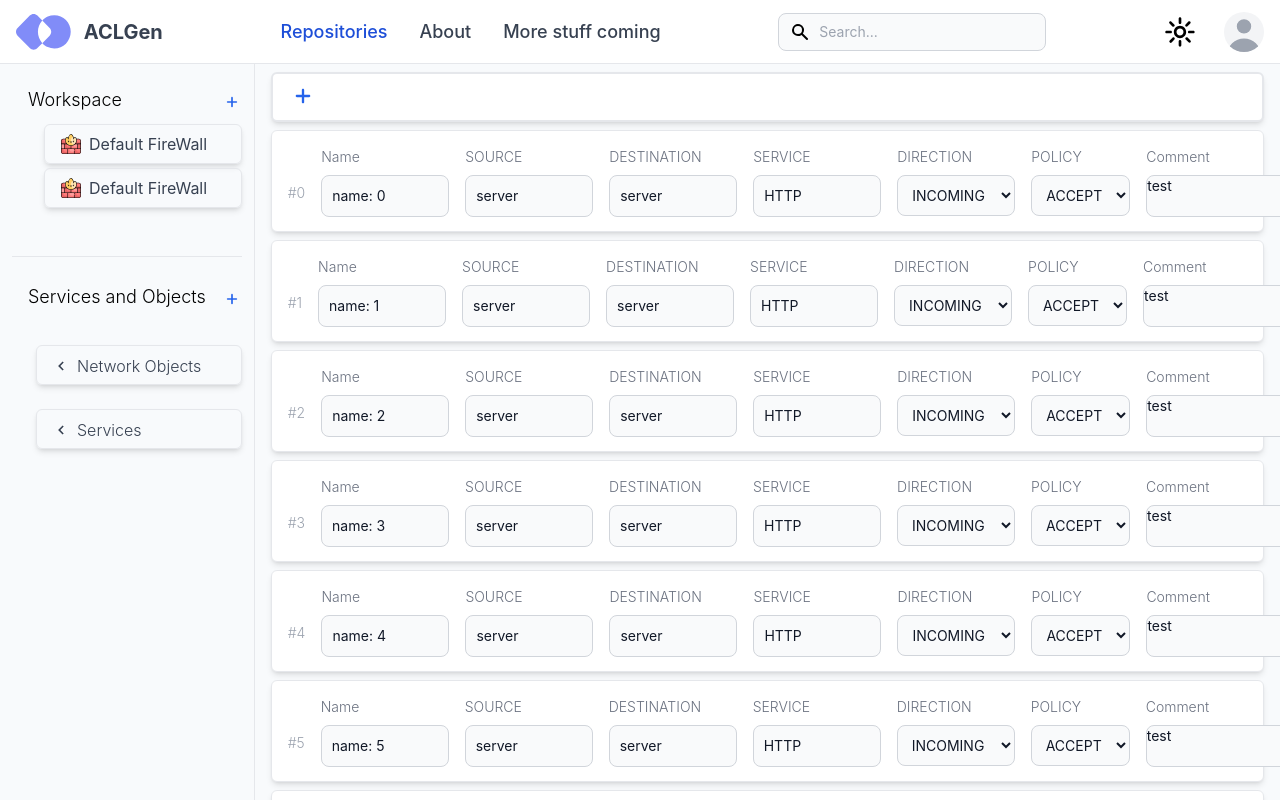
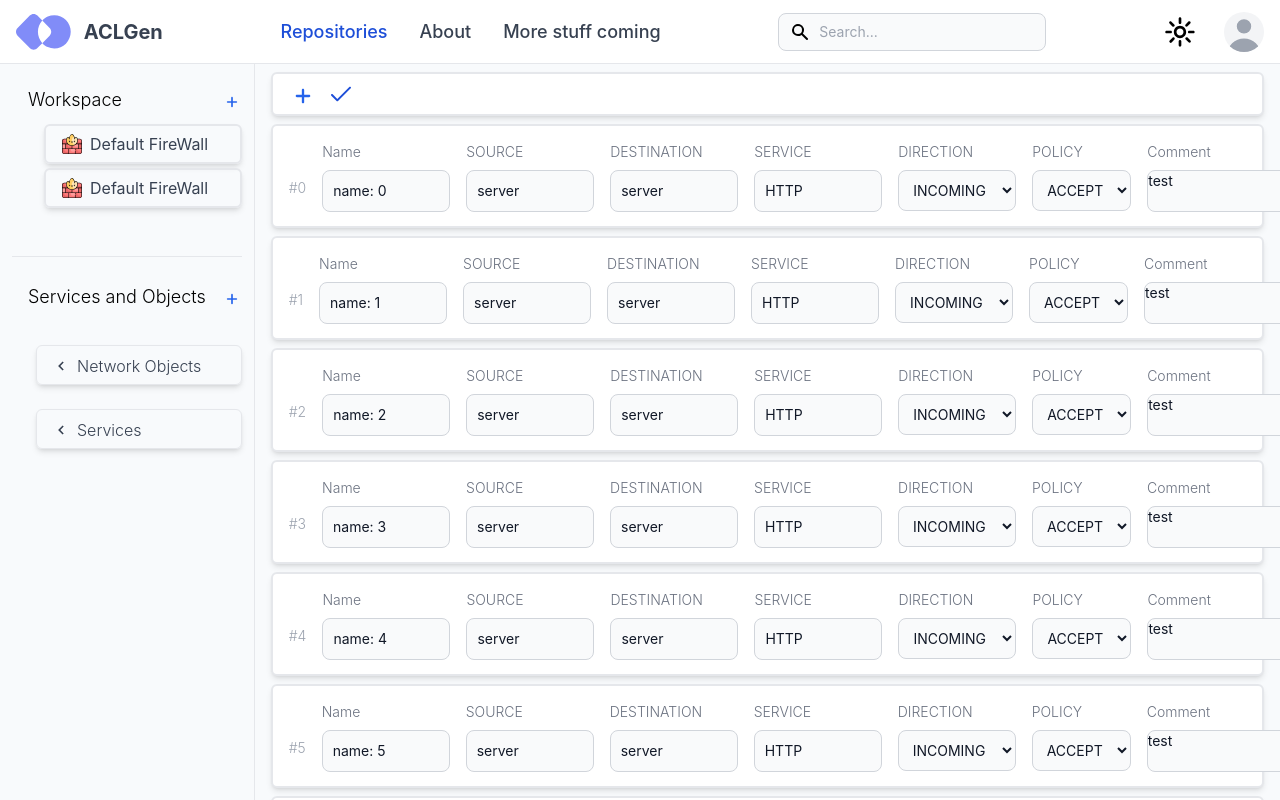
Before and after one commit to aclgen/aclgen_frontend, a Next.js app: page /rules in a window 1280 px wide. Built offline with nearby package versions, Linux system fonts and the light colour scheme.

Commit message:
Added function to show how many changes has been made to rules

```diff
--- /dev/null
+++ b/src/components/CountableCheckButton.tsx
@@ -0,0 +1,38 @@
+export const CountableCheckButton = ({
+  onClick,
+  number,
+}: {
+  onClick: () => void;
+  number: number;
+}) => {
+  return (
+    <div
+      onClick={onClick}
+      className="border-2 relative border-white rounded-md hover:cursor-pointer hover:border-blue-400 h-8 w-8 hover:shadow-lg"
+    >
+      <div
+        className={`absolute right-0 top-0 translate-x-2 text-sm text-blue-700 -translate-y-2`}
+      >
+        {number > 0 ? number : ""}
+      </div>
+      <svg
+        version="1.1"
+        id="Layer_1"
+        xmlns="http://www.w3.org/2000/svg"
+        x="0px"
+        y="0px"
+        viewBox="0 0 512 512"
+        className={`h-6 pt-1 pl-1`}
+      >
+        <path
+          d="M504.502,75.496c-9.997-9.998-26.205-9.998-36.204,0L161.594,382.203L43.702,264.311c-9.997-9.998-26.205-9.997-36.204,0
+			c-9.998,9.997-9.998,26.205,0,36.203l135.994,135.992c9.994,9.997,26.214,9.99,36.204,0L504.502,111.7
+			C514.5,101.703,514.499,85.494,504.502,75.496z"
+          className="fill-blue-700"
+        ></path>
+      </svg>
+    </div>
+  );
+};
+
+export default CountableCheckButton;
--- a/src/components/SelectableElement/SideBarElement.tsx
+++ b/src/components/SelectableElement/SideBarElement.tsx
@@ -108,6 +108,6 @@ export const statusStyle = (status: EditableElementStatus) => {
     case "deleted":
       return "display-none";
     case "source":
-      return "border-gray-200 border";
+      return "border-gray-200 border-2";
   }
 };
--- a/src/components/rule/RuleCard.tsx
+++ b/src/components/rule/RuleCard.tsx
@@ -16,6 +16,7 @@ export interface CardProps {
   index: number;
   rule: Rule;
   moveCard: (dragIndex: number, hoverIndex: number) => void;
+  modifyCard: (rule: Rule) => void;
 }
 
 export interface DragItem {
@@ -33,7 +34,7 @@ export const ItemTypes = {
  * @param key index of the Rule
  * @returns A properly formatted Rule card
  */
-function card({ index, rule, moveCard }: CardProps) {
+function card({ index, rule, moveCard, modifyCard }: CardProps) {
   const [name, setName] = useState(rule.name);
   const [comment, setComment] = useState(rule.comment);
   const [source, setSource] = useState(rule.source);
@@ -42,6 +43,25 @@ function card({ index, rule, moveCard }: CardProps) {
   const [service, setService] = useState(rule.service);
   const [policy, setPolicy] = useState(rule.policy);
   const [status, setStatus] = useState(rule.status);
+
+  function onChange(setState: () => void) {
+    setState();
+    modifyCard(createCard());
+  }
+
+  function createCard(): Rule {
+    return {
+      source: source,
+      destination: destination,
+      service: service,
+      direction: direction,
+      policy: policy,
+      name: name,
+      comment: comment,
+      status: status === "new" ? "new" : "modified",
+      id: rule.id,
+    };
+  }
 
   const ref = useRef<HTMLDivElement>(null);
   const [{ handlerId }, drop] = useDrop<
@@ -110,6 +130,7 @@ function card({ index, rule, moveCard }: CardProps) {
   const [{ isDragging }, drag] = useDrag({
     type: ItemTypes.CARD,
     item: () => {
+      modifyCard(createCard());
       setStatus(status === "new" ? "new" : "modified");
       return { cardKey, index };
     },
@@ -131,7 +152,7 @@ function card({ index, rule, moveCard }: CardProps) {
         opacity === 0 ? "opacity-0" : "opacity-100"
       } pl-4 container bg-white container-xl transition-opacity ${statusStyle(
         status
-      )} hover:cursor-pointer active:border-blue-800 hover:border-blue-400 hover:shadow-lg rounded-md shadow-md dark:bg-gray-800 dark:border-gray-700`}
+      )} hover:cursor-pointer outline-none active:border-blue-500 rounded-md shadow-md dark:bg-gray-800 dark:border-gray-700`}
     >
       <form
         className="space-y-2 flex flex-row justify-between space-x-4"
@@ -143,49 +164,49 @@ function card({ index, rule, moveCard }: CardProps) {
             value={name}
             onChange={(data) => {
               setStatus("modified");
-              setName(data);
+              onChange(() => setName(data));
             }}
           />
           <Source
             value={source}
             onChange={(data: IPV4) => {
               setSource(data);
-              setStatus("modified");
+              onChange(() => setStatus("modified"));
             }}
           />
           <Destination
             value={destination}
             onChange={(data: IPV4) => {
               setStatus("modified");
-              setDestination(data);
+              onChange(() => setDestination(data));
             }}
           />
           <ServiceInput
             value={service}
             onChange={(data: PortService) => {
               setStatus("modified");
-              setService(data);
+              onChange(() => setService(data));
             }}
           />
           <Direction
             value={direction}
             onChange={(data: DIRECTION) => {
               setStatus("modified");
-              setDirection(data);
+              onChange(() => setDirection(data));
             }}
           />
           <Policy
             value={policy}
             onChange={(data: POLICY) => {
               setStatus("modified");
-              setPolicy(data);
+              onChange(() => setPolicy(data));
             }}
           />
           <Comment
             value={comment}
             onChange={(data) => {
               setStatus("modified");
-              setComment(data);
+              onChange(() => setComment(data));
             }}
           />
         </div>
--- a/src/features/rules/ruleSlice.ts
+++ b/src/features/rules/ruleSlice.ts
@@ -46,6 +46,16 @@ export const DraftRuleSlice = createSlice({
       state.rules = action.payload;
       state.status = "idle";
     },
+    modifyRule: (state, action: PayloadAction<RuleElement>) => {
+      const index = state.rules.findIndex(
+        (element) => element.id === action.payload.id
+      );
+      state.rules = [
+        ...state.rules.slice(0, index),
+        action.payload,
+        ...state.rules.slice(index + 1),
+      ];
+    },
     createNewRule: (state, action: PayloadAction<Rule>) => {
       state.newRule = undefined;
       state.rules = [...state.rules, action.payload];
@@ -72,8 +82,13 @@ export const DraftRuleSlice = createSlice({
   },
 });
 
-export const { updateRules, initiateNewRule, createNewRule, setRules } =
-  DraftRuleSlice.actions;
+export const {
+  updateRules,
+  modifyRule,
+  initiateNewRule,
+  createNewRule,
+  setRules,
+} = DraftRuleSlice.actions;
 
 // The function below is called a selector and allows us to select a value from
 // the state. Selectors can also be defined inline where they're used instead of
--- a/src/features/service/DraftServiceSlice.ts
+++ b/src/features/service/DraftServiceSlice.ts
@@ -4,8 +4,6 @@ import { createAsyncThunk, createSlice, PayloadAction } from "@reduxjs/toolkit";
 import type { AppState, AppThunk } from "../../app/store";
 import { initiateNewRule } from "../rules/ruleSlice";
 import { initiateNewObject } from "../networkObject/DraftNetworkObjectSlice";
-import { setSelectedRepository } from "../repository/repositorySlice";
-import { stat } from "fs";
 
 export interface ServiceState {
   services: ServiceElement[];
--- a/src/pages/rules/ListView.tsx
+++ b/src/pages/rules/ListView.tsx
@@ -5,13 +5,15 @@ import {
   updateRules,
   initiateNewRule,
   setRules,
+  modifyRule,
 } from "../../features/rules/ruleSlice";
-import { useCallback, useEffect } from "react";
+import { useCallback, useEffect, useState } from "react";
 import { Rule, RuleElement } from "../../types/types";
 import update from "immutability-helper";
 import SideBar from "../../features/sidebar/SideBar";
 import { selectDraftRepository } from "../../features/repository/DraftRepositorySlice";
 import { FireWall } from "../../types/repository";
+import CountableCheckButton from "../../components/CountableCheckButton";
 
 function ListView() {
   const dispatch = useAppDispatch();
@@ -42,7 +44,13 @@ function ListView() {
 
   const renderCard = useCallback((rule: Rule, index: number) => {
     return (
-      <RuleCard key={rule.id} index={index} moveCard={moveCard} rule={rule} />
+      <RuleCard
+        key={rule.id}
+        index={index}
+        moveCard={moveCard}
+        rule={rule}
+        modifyCard={(card) => dispatch(modifyRule(card))}
+      />
     );
   }, []);
 
@@ -57,8 +65,7 @@ function ListView() {
           </div>
         </div>
         <div className="px-4 flex flex-col space-y-2 scrollbar overflow-y-scroll content-area py-2">
-          <div className="container bg-white container-xl transition-opacity rounded-md border-2 border-gray-200 shadow-md dark:bg-gray-800 dark:border-gray-700">
-            <div>
+          <div className="container flex flex-row items-center space-x-2 bg-white container-xl transition-opacity rounded-md border-2 border-gray-200 shadow-md dark:bg-gray-800 dark:border-gray-700">
             <button
               className="outline-none h-10 "
               onClick={() => {
@@ -67,7 +74,7 @@ function ListView() {
             >
               <PlusButtonSVG />
             </button>
-            </div>
+            <ModifiedCounter />
           </div>
           {state.rules
             .map((ruleElement) => ruleElementtoRule(ruleElement))
@@ -80,6 +87,21 @@ function ListView() {
 
 function ruleElementtoRule(element: RuleElement): Rule {
   return element as Rule;
+}
+
+function ModifiedCounter() {
+  const state = useAppSelector(selectRule);
+
+  const [modified, setModified] = useState(0);
+  useEffect(() => {
+    setModified(
+      state.rules
+        .map((element) => (element.status === "source" ? 0 : 1))
+        .reduce((prev, next) => prev + next, 0)
+    );
+  }, [state.rules]);
+
+  return <CountableCheckButton number={modified} onClick={() => {}} />;
 }
 
 export function PlusButtonSVG() {
```
Lines whose indentation alone changed are shown as unchanged.
